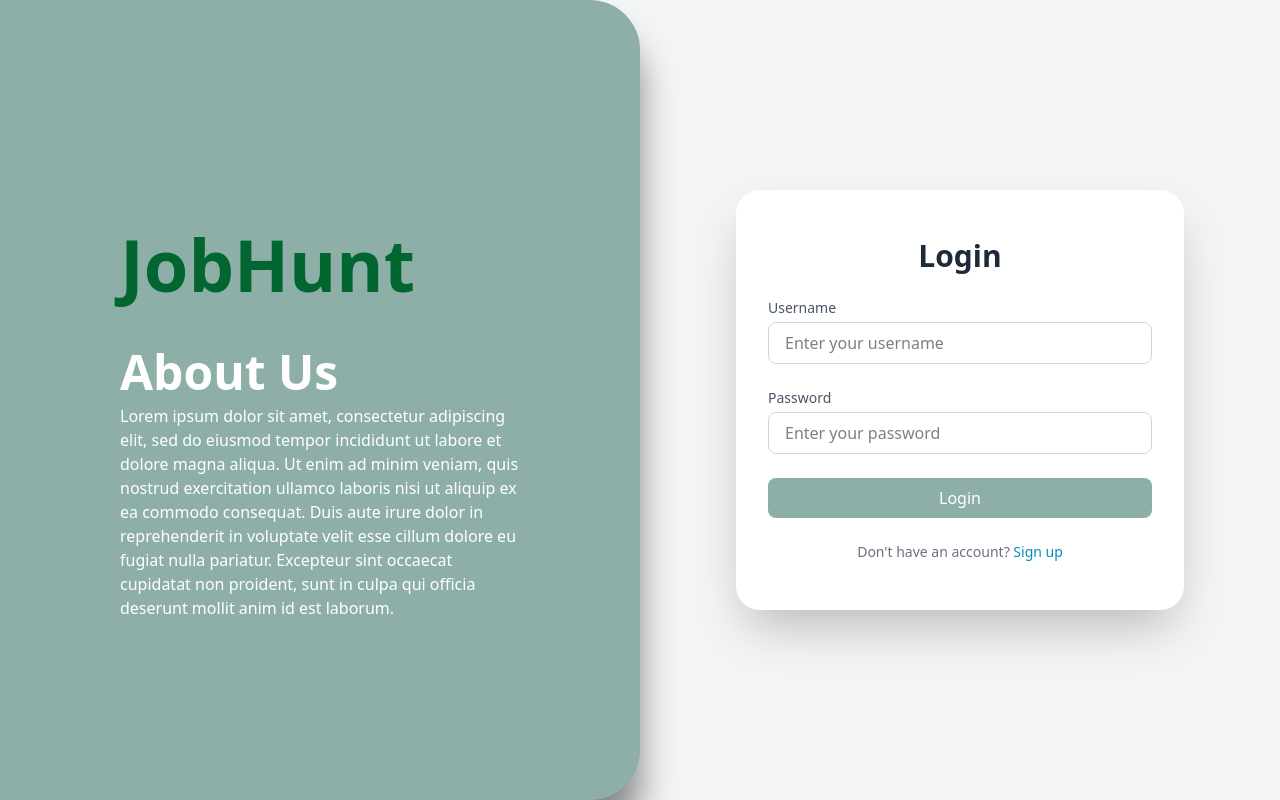
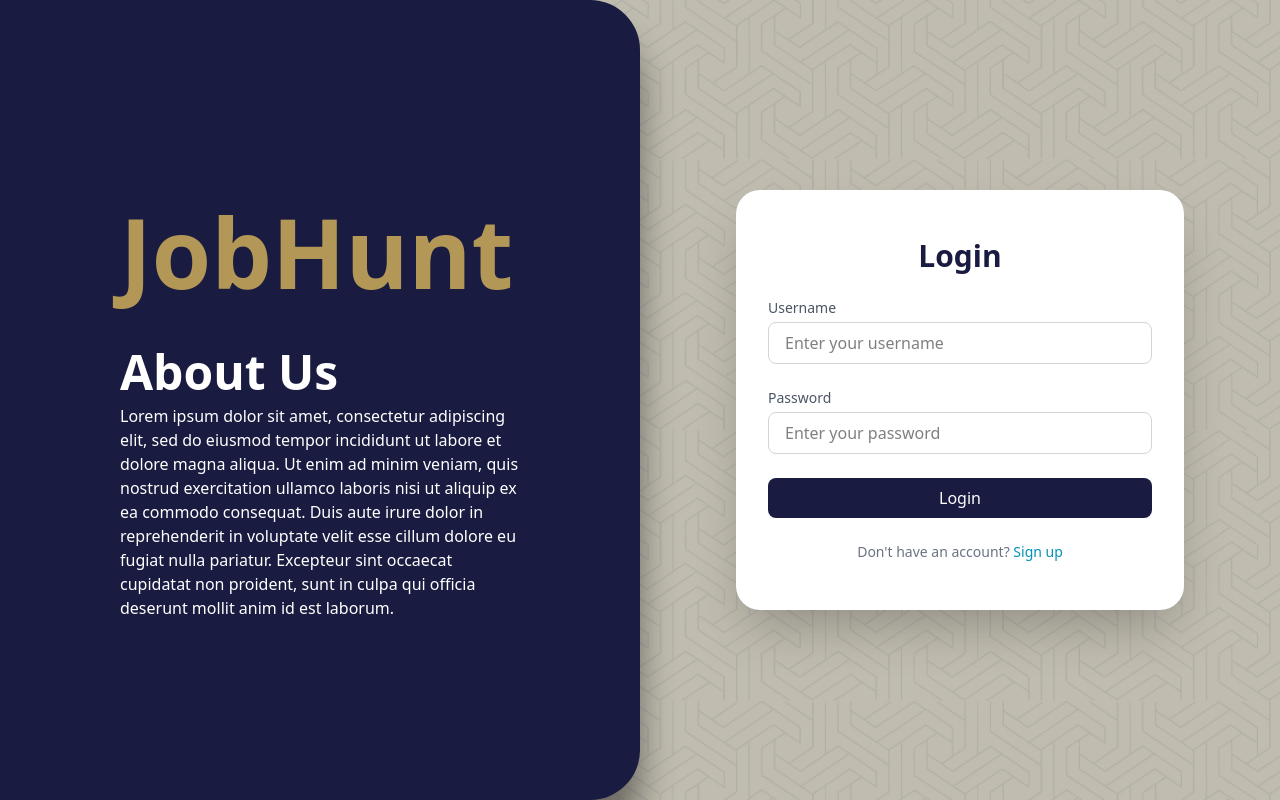
Before and after one commit to Xenrui/job-tracker, a React (Vite) app: page /login in a window 1280 px wide. Built offline with nearby package versions, Linux system fonts and the light colour scheme.

Commit message:
fix: change colors and improve project directory

```diff
--- a/src/components/form-layout/AuthLayout.jsx
+++ /dev/null
@@ -1,12 +0,0 @@
-import AboutSection from "./AboutSection";
-
-const AuthLayout = ({ children }) => (
-  <div className="flex h-screen bg-gray-100">
-    <AboutSection />
-    <div className="flex w-full lg:w-1/2 items-center justify-center bg-gray-100">
-      {children}
-    </div>
-  </div>
-);
-
-export default AuthLayout;
--- /dev/null
+++ b/src/components/layout/AuthLayout.jsx
@@ -0,0 +1,17 @@
+import AboutSection from "../login/AboutSection";
+
+const AuthLayout = ({ children }) => (
+  <div
+    className="bg-[#DCDAD3] min-h-screen bg-cover bg-center"
+    style={{ backgroundImage: "url('src/assets/bgLogin.png')" }}
+  >
+    <div className="flex h-screen">
+      <AboutSection />
+      <div className="flex w-full lg:w-1/2 items-center justify-center">
+        {children}
+      </div>
+    </div>
+  </div>
+);
+
+export default AuthLayout;
--- a/src/components/form-layout/AboutSection.jsx
+++ b/src/components/login/AboutSection.jsx
@@ -1,9 +1,9 @@
 import React from 'react';
 const AboutSection = () => (
-  <div className="relative hidden lg:block w-1/2 shadow-[0_35px_35px_rgba(0,0,0,0.45)] bg-[#8dafa8] rounded-r-[50px] bg-r-[50px]">
+  <div className="relative hidden lg:block w-1/2 shadow-[0_35px_35px_rgba(0,0,0,0.45)] bg-[#191B41] rounded-r-[50px] bg-r-[50px]">
 
     <div className="absolute bottom-0 left-0 p-8 text-white bg-opacity-50 w-full px-30 py-45">
-      <h1 className="text-left py-12 text-green-800 font-bold text-7xl">JobHunt</h1>
+      <h1 className="text-left py-12 text-[#B39756] font-bold text-8xl">JobHunt</h1>
       <h2 className="text-5xl font-bold">About Us</h2>
       <p className="text-l mt-2 max-w-m">
             Lorem ipsum dolor sit amet, consectetur adipiscing elit, sed do eiusmod tempor incididunt ut labore et dolore magna aliqua. Ut enim ad minim veniam, quis nostrud exercitation ullamco laboris nisi ut aliquip ex ea commodo consequat. Duis aute irure dolor in reprehenderit in voluptate velit esse cillum dolore eu fugiat nulla pariatur. Excepteur sint occaecat cupidatat non proident, sunt in culpa qui officia deserunt mollit anim id est laborum.
--- a/src/components/forms/AuthForm.jsx
+++ b/src/components/login/AuthForm.jsx
@@ -76,7 +76,7 @@ const AuthForm = ({ title, buttonText }) => {
 
   return (
     <div className="w-full max-w-md px-8 py-12 bg-white rounded-3xl shadow-2xl">
-      <h2 className="text-3xl font-bold text-center mb-6 text-gray-800">{title}</h2>
+      <h2 className="text-3xl font-bold text-center mb-6 text-[#191B41]">{title}</h2>
 
       {message && (
         <div className={`text-left p-6 py-3 mb-4 text-sm font-medium ${messageType === "error" ? "bg-red-100" : "bg-green-100"}`}>
--- a/src/components/forms/SubmitButton.jsx
+++ b/src/components/login/SubmitButton.jsx
@@ -2,7 +2,7 @@ const SubmitButton = ({ text, onClick }) => (
   <button
     type="submit"
     onClick={onClick}
-    className="w-full bg-[#8dafa8] text-white py-2 rounded-lg hover:bg-cyan-600 transition"
+    className="w-full bg-[#191B41] text-white py-2 rounded-lg hover:bg-[#3A3FA4] transition"
   >
     {text}
   </button>
--- a/src/pages/LoginPage.jsx
+++ b/src/pages/LoginPage.jsx
@@ -1,5 +1,5 @@
-import AuthLayout from "../components/form-layout/AuthLayout";
-import AuthForm from "../components/forms/AuthForm";
+import AuthLayout from "../components/layout/AuthLayout";
+import AuthForm from "../components/login/AuthForm";
 
 const LoginPage = () => (
   <AuthLayout>
--- a/src/pages/SignUpPage.jsx
+++ b/src/pages/SignUpPage.jsx
@@ -1,5 +1,5 @@
-import AuthLayout from "../components/form-layout/AuthLayout";
-import AuthForm from "../components/forms/AuthForm";
+import AuthLayout from "../components/layout/AuthLayout";
+import AuthForm from "../components/login/AuthForm";
 
 const SignUpPage = () => (
   <AuthLayout>
```
Also changed, not shown: src/assets/bgLogin.png (added), src/components/login/InputField.jsx (renamed from src/components/forms/InputField.jsx), 1 other file (tests, documents, lock files or other folders).
